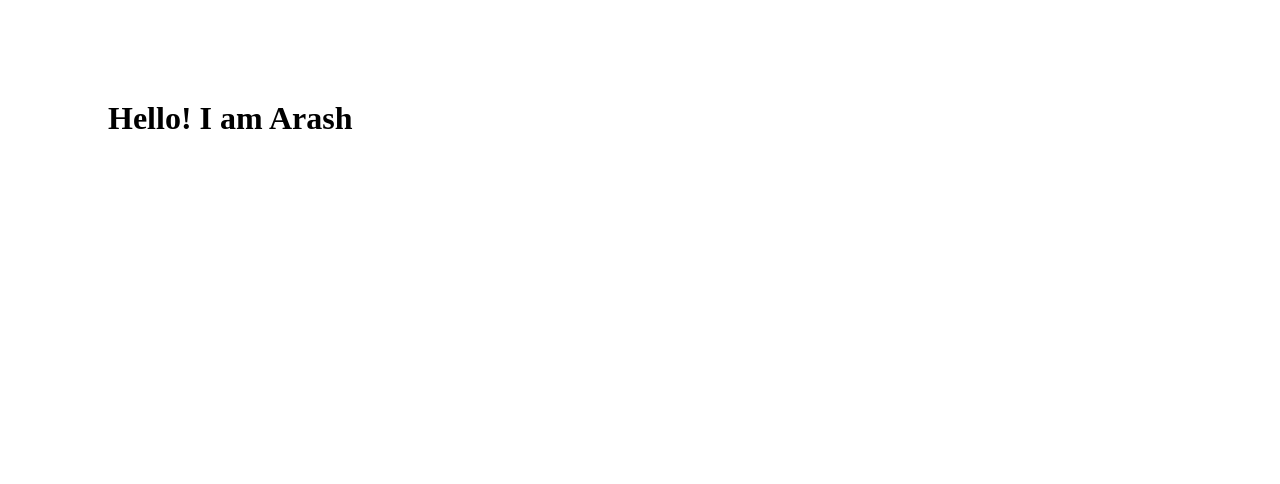
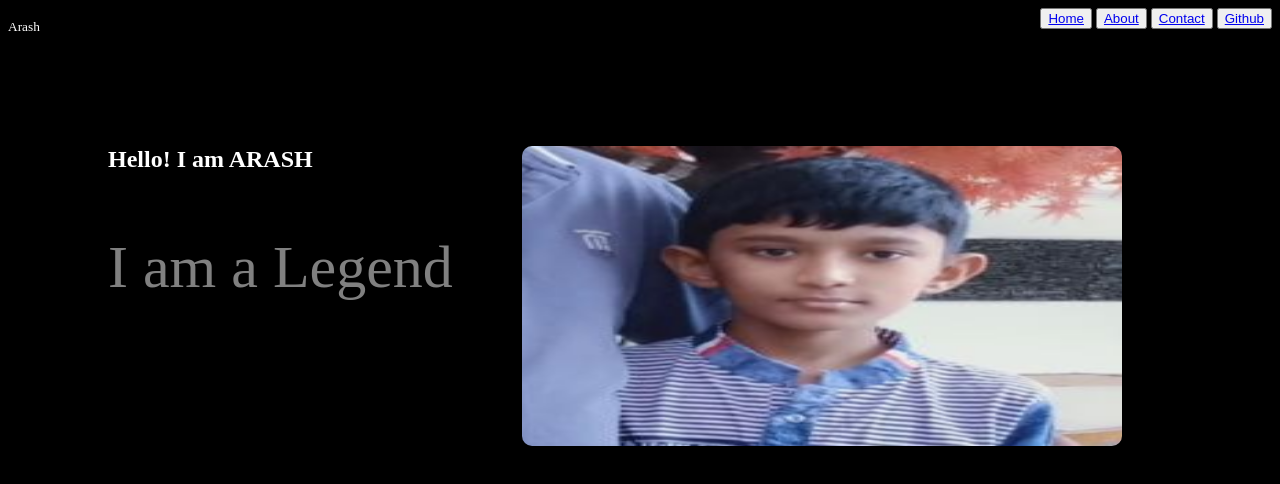
Before and after one commit to mohammedibrahimshawon/port_folio_sample1, a plain HTML site: page index.html in a window 1280 px wide. Drawn offline with Linux system fonts and the light colour scheme.

Commit message:
Structure build

```diff
--- a/index.html
+++ b/index.html
@@ -8,12 +8,39 @@
     </head>
     <body>
 
-        <section>
-            <div class="nav">
-
-              <p>Hello! I am Arash</p>
+        <header>
+            <nav class="nav">
+                <div class="title">
+                    <h1>
+                        Arash
+                    </h1>
 
 
+                </div>
+
+                <div class="menu">
+                    <button><a href="#">Home</a></button>
+                    <button><a href="#">About</a></button>
+                    <button><a href="#">Contact</a></button>
+                    <button><a href="#">Github</a></button>
+
+
+
+                </div>
+            </nav>
+        </header>
+
+        <section class="hero">
+            <div class="me">
+
+              <h2>Hello! I am ARASH</h2>
+              <p>I am a Legend<pgit >
+
+
+            </div>
+            <div class="hero">
+
+                <img src="Arash.png" alt="">
             </div>
         </section>
         <!-- <section>
--- a/style.css
+++ b/style.css
@@ -1,8 +1,45 @@
+body {
+    background-color: black;
+    color: white;
+}
 
-.nav p{
+
+.me h2{
     margin-left: 100px;
-    font-size: xx-large;
-    font-weight: bolder;
+    /* font-size: small;
+    font-weight: bolder; */
     margin-top: 100px;
+    font-family: 'Times New Roman', Times, serif;
+    margin-bottom: none;
 
 }
+
+.me p {
+    color: gray;
+    margin-left: 100px;
+    margin-top: none;
+    font-size: 60px;
+}
+
+.nav{
+    display: flex;
+    justify-content: space-between;
+}
+.nav h1 {
+    font-weight: 100;
+    font-size: smaller;
+    text-decoration: white;
+}
+
+.hero{
+    display: flex;
+    justify-content: space-between;
+}
+
+.hero img {
+    width: 600px;
+    height:300px;
+    margin-right: 150px;
+    border-radius: 10px;
+    margin-top: 100px;
+}
```
